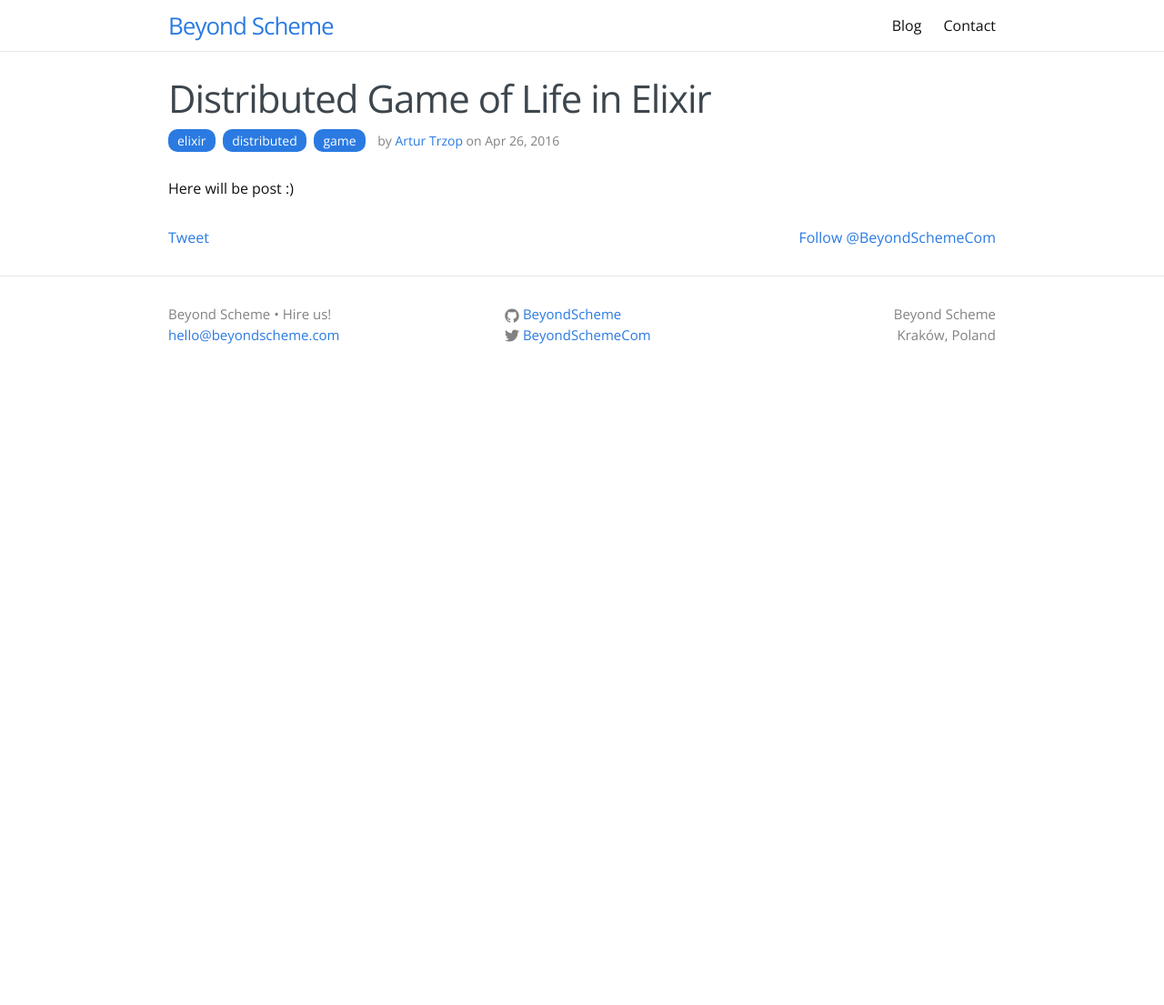
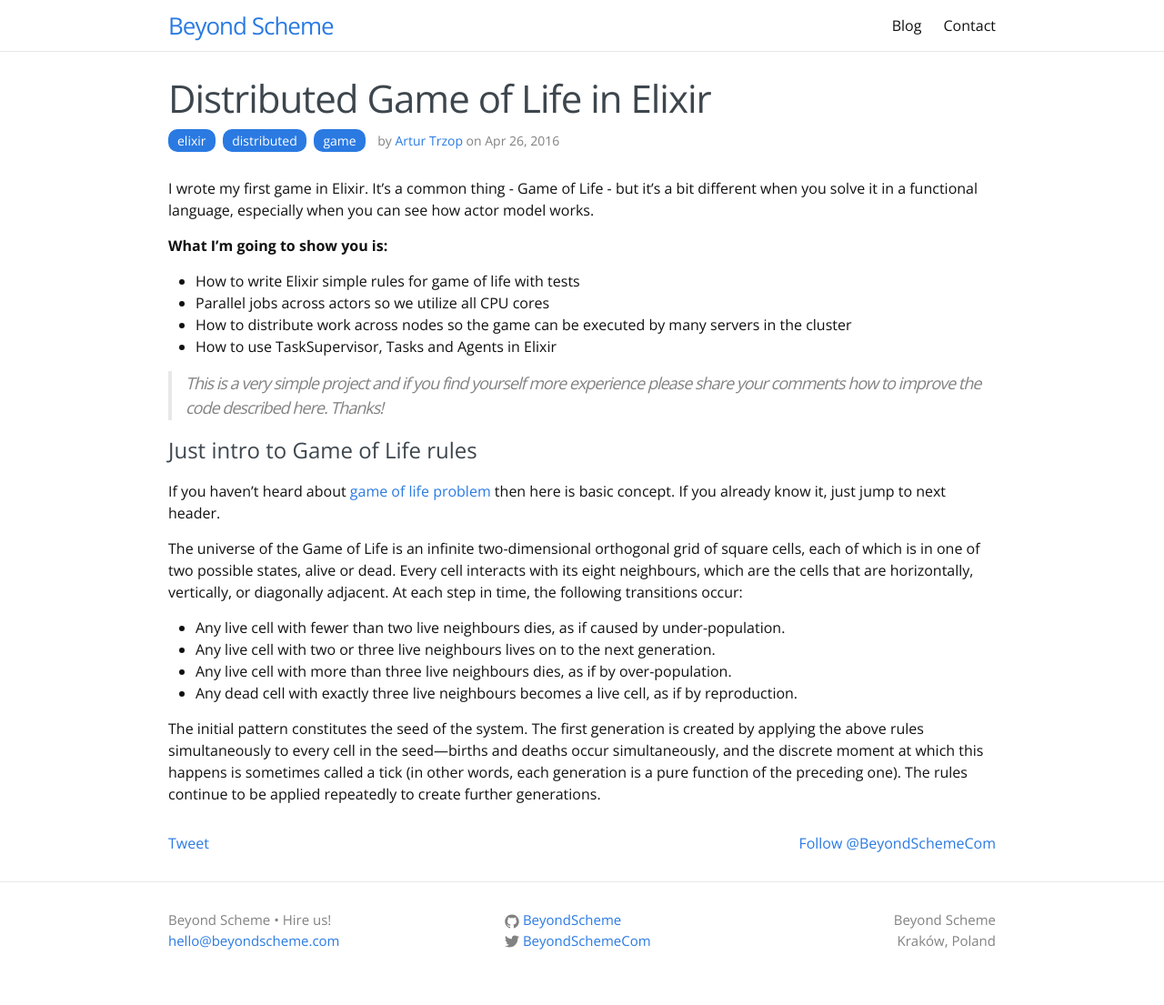
Before and after one commit to BeyondScheme/BeyondScheme.github.io, a Jekyll site: the page built from _posts/2016-04-26-distributed-game-of-life-in-elixir.md, in a window 1280 px wide. Shown: the whole page at 91% size. Built offline with Jekyll 4.4.1, drawn with Linux system fonts in a browser that asks for light colours; nearby versions of some CDN libraries; comment, search, counter and statistics services are not loaded; before the commit the page ends 900 px from its top, so only the background shows below that.

Commit message:
Add intro

```diff
--- a/_posts/2016-04-26-distributed-game-of-life-in-elixir.md
+++ b/_posts/2016-04-26-distributed-game-of-life-in-elixir.md
@@ -7,4 +7,26 @@
 tags: elixir distributed game
 ---
 
-Here will be post :)
+I wrote my first game in Elixir. It's a common thing - Game of Life - but it's a bit different when you solve it in a functional language, especially when you can see how actor model works.
+
+__What I'm going to show you is:__
+
+* How to write Elixir simple rules for game of life with tests
+* Parallel jobs across actors so we utilize all CPU cores
+* How to distribute work across nodes so the game can be executed by many servers in the cluster
+* How to use TaskSupervisor, Tasks and Agents in Elixir
+
+> This is a very simple project and if you find yourself more experience please share your comments how to improve the code described here. Thanks!
+
+# Just intro to Game of Life rules
+
+If you haven't heard about [game of life problem](https://en.wikipedia.org/wiki/Conway%27s_Game_of_Life) then here is basic concept. If you already know it, just jump to next header.
+
+The universe of the Game of Life is an infinite two-dimensional orthogonal grid of square cells, each of which is in one of two possible states, alive or dead. Every cell interacts with its eight neighbours, which are the cells that are horizontally, vertically, or diagonally adjacent. At each step in time, the following transitions occur:
+
+* Any live cell with fewer than two live neighbours dies, as if caused by under-population.
+* Any live cell with two or three live neighbours lives on to the next generation.
+* Any live cell with more than three live neighbours dies, as if by over-population.
+* Any dead cell with exactly three live neighbours becomes a live cell, as if by reproduction.
+
+The initial pattern constitutes the seed of the system. The first generation is created by applying the above rules simultaneously to every cell in the seed—births and deaths occur simultaneously, and the discrete moment at which this happens is sometimes called a tick (in other words, each generation is a pure function of the preceding one). The rules continue to be applied repeatedly to create further generations.
```
